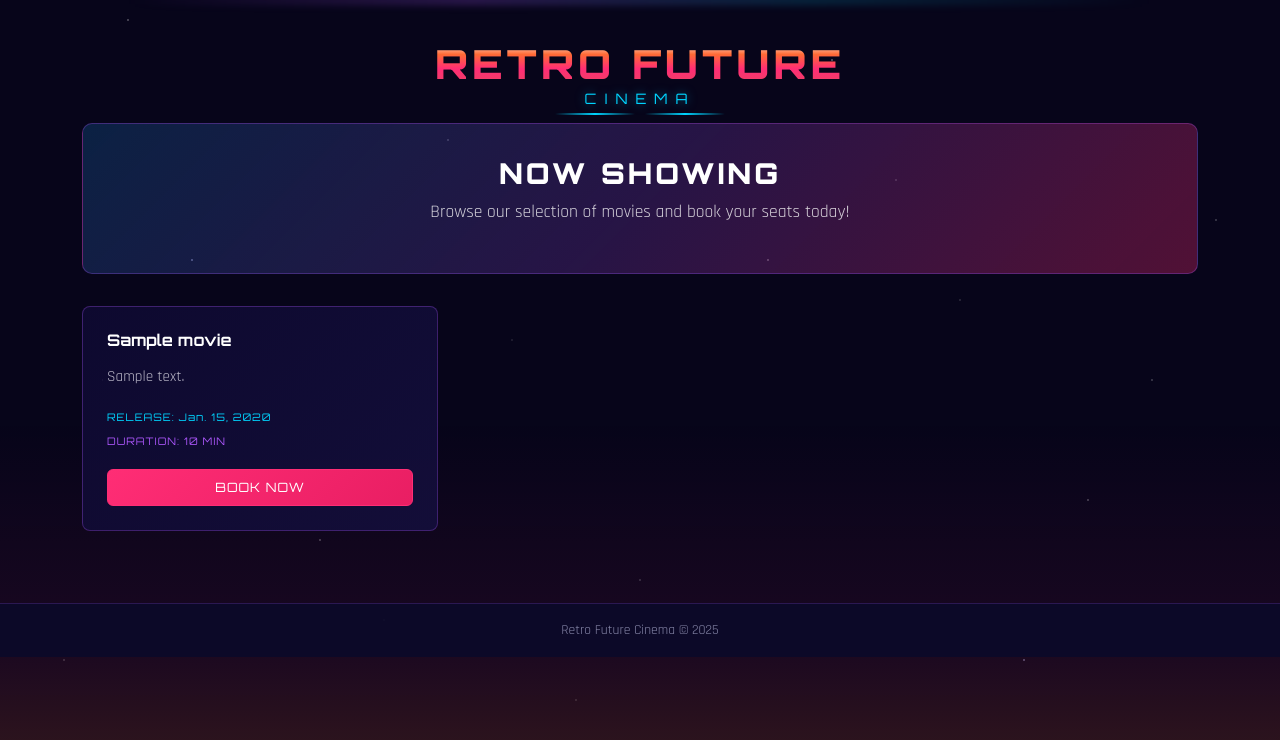
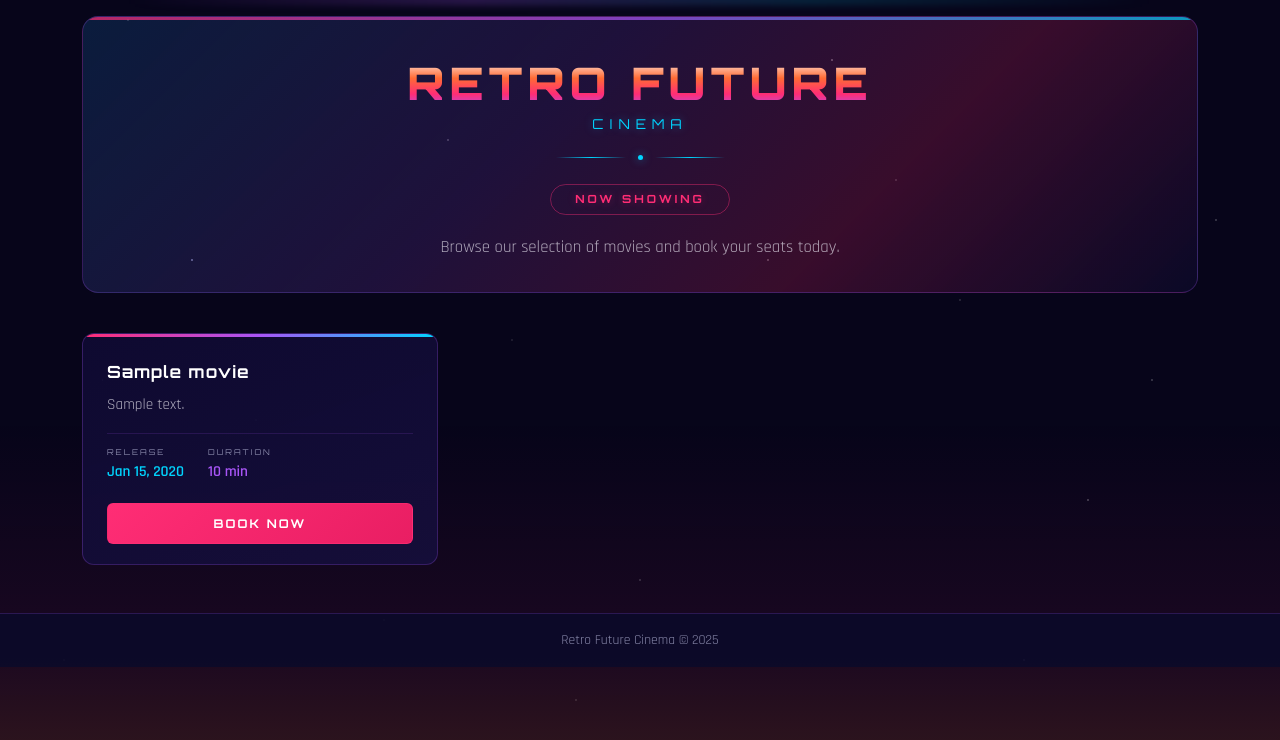
Before and after one commit to zmiller4/CS5300, a Django app: page / in a window 1280 px wide. Shown: the part 60-800 px from the top of the page. Run offline with Django 4.2, Linux system fonts and the light colour scheme; tables that the repository leaves empty hold one stand-in row (values such as "Sample post").

Commit message:
Update movie list UX

```diff
--- a/homework2/student/movie_theater_booking/bookings/templates/bookings/movie_list.html
+++ b/homework2/student/movie_theater_booking/bookings/templates/bookings/movie_list.html
@@ -1,50 +1,266 @@
 {% extends 'bookings/base.html' %}
 {% block title %}Now Showing - Retro Future Cinema{% endblock %}
+
+{% block extra_css %}
+<style>
+    /* Hero banner */
+    .home-hero {
+        position: relative;
+        background: linear-gradient(135deg,
+            rgba(15, 52, 96, 0.5) 0%,
+            rgba(168, 85, 247, 0.15) 40%,
+            rgba(255, 45, 117, 0.2) 70%,
+            rgba(12, 10, 42, 0.8) 100%
+        );
+        border: 1px solid rgba(168, 85, 247, 0.25);
+        border-radius: 16px;
+        padding: 2.5rem 2rem 2rem;
+        margin-bottom: 2.5rem;
+        text-align: center;
+        overflow: hidden;
+    }
+
+    .home-hero::before {
+        content: '';
+        position: absolute;
+        top: 0;
+        left: 0;
+        right: 0;
+        height: 3px;
+        background: linear-gradient(90deg, var(--neon-pink), var(--neon-purple), var(--neon-cyan));
+        opacity: 0.7;
+    }
+
+    .home-hero .hero-title {
+        font-family: 'Orbitron', sans-serif;
+        font-weight: 900;
+        font-size: clamp(1.8rem, 5vw, 2.8rem);
+        letter-spacing: 5px;
+        text-transform: uppercase;
+        background: linear-gradient(180deg, #fff 0%, #ff6b35 40%, #ff2d75 70%, #a855f7 100%);
+        -webkit-background-clip: text;
+        -webkit-text-fill-color: transparent;
+        background-clip: text;
+        margin-bottom: 0.25rem;
+        line-height: 1.2;
+    }
+
+    .home-hero .hero-sub {
+        font-family: 'Orbitron', sans-serif;
+        font-size: clamp(0.6rem, 1.8vw, 0.85rem);
+        letter-spacing: 6px;
+        text-transform: uppercase;
+        color: var(--neon-cyan);
+        text-shadow: 0 0 10px rgba(0, 212, 255, 0.4);
+        margin-bottom: 1.25rem;
+    }
+
+    .home-hero .hero-lines {
+        display: flex;
+        align-items: center;
+        justify-content: center;
+        gap: 12px;
+        margin-bottom: 1.5rem;
+    }
+
+    .home-hero .hero-line {
+        height: 1px;
+        width: 70px;
+        background: linear-gradient(90deg, transparent, var(--neon-cyan), transparent);
+    }
+
+    .home-hero .hero-line-dot {
+        width: 5px;
+        height: 5px;
+        border-radius: 50%;
+        background: var(--neon-cyan);
+        box-shadow: 0 0 8px rgba(0, 212, 255, 0.6);
+    }
+
+    .now-showing-badge {
+        display: inline-block;
+        font-family: 'Orbitron', sans-serif;
+        font-size: 0.7rem;
+        font-weight: 700;
+        letter-spacing: 3px;
+        text-transform: uppercase;
+        color: var(--neon-pink);
+        border: 1px solid rgba(255, 45, 117, 0.4);
+        border-radius: 20px;
+        padding: 0.4rem 1.5rem;
+        text-shadow: 0 0 8px rgba(255, 45, 117, 0.3);
+        margin-bottom: 0.5rem;
+    }
+
+    .hero-desc {
+        font-family: 'Rajdhani', sans-serif;
+        font-size: 1.05rem;
+        color: var(--text-light);
+        opacity: 0.7;
+        max-width: 500px;
+        margin: 0.75rem auto 0;
+    }
+
+    /* Movie cards */
+    .movie-card {
+        background: linear-gradient(160deg, rgba(15, 10, 50, 0.95) 0%, rgba(22, 15, 60, 0.9) 100%);
+        border: 1px solid rgba(168, 85, 247, 0.25);
+        border-radius: 12px;
+        overflow: hidden;
+        display: flex;
+        flex-direction: column;
+        height: 100%;
+        position: relative;
+        transition: transform 0.3s, box-shadow 0.3s, border-color 0.3s;
+    }
+
+    .movie-card:hover {
+        transform: translateY(-4px);
+        box-shadow: 0 6px 25px rgba(168, 85, 247, 0.25), 0 0 40px rgba(168, 85, 247, 0.08);
+        border-color: rgba(168, 85, 247, 0.5);
+    }
+
+    .movie-card-accent {
+        height: 3px;
+        background: linear-gradient(90deg, var(--neon-pink), var(--neon-purple), var(--neon-cyan));
+    }
+
+    .movie-card-body {
+        padding: 1.5rem 1.5rem 1.25rem;
+        display: flex;
+        flex-direction: column;
+        flex: 1;
+    }
+
+    .movie-card-title {
+        font-family: 'Orbitron', sans-serif;
+        font-weight: 700;
+        font-size: 1.05rem;
+        letter-spacing: 1px;
+        color: #fff;
+        margin-bottom: 0.6rem;
+        line-height: 1.3;
+    }
+
+    .movie-card-desc {
+        color: var(--text-light);
+        opacity: 0.75;
+        font-size: 0.95rem;
+        line-height: 1.6;
+        margin-bottom: 1rem;
+        flex: 1;
+    }
+
+    .movie-card-meta {
+        display: flex;
+        gap: 1.5rem;
+        margin-bottom: 1.25rem;
+        padding-top: 0.75rem;
+        border-top: 1px solid rgba(168, 85, 247, 0.15);
+    }
+
+    .movie-meta-item {
+        display: flex;
+        flex-direction: column;
+        gap: 0.15rem;
+    }
+
+    .movie-meta-label {
+        font-family: 'Orbitron', sans-serif;
+        font-size: 0.5rem;
+        letter-spacing: 2px;
+        text-transform: uppercase;
+        color: var(--text-muted);
+    }
+
+    .movie-meta-value {
+        font-family: 'Rajdhani', sans-serif;
+        font-size: 0.95rem;
+        font-weight: 600;
+        color: var(--neon-cyan);
+    }
+
+    .movie-meta-value.duration {
+        color: var(--neon-purple);
+    }
+
+    .btn-book {
+        background: linear-gradient(135deg, #ff2d75, #e91e63);
+        border: 1px solid rgba(255, 45, 117, 0.6);
+        color: #fff;
+        font-family: 'Orbitron', sans-serif;
+        font-size: 0.75rem;
+        font-weight: 700;
+        letter-spacing: 2px;
+        text-transform: uppercase;
+        padding: 0.65rem 1.5rem;
+        border-radius: 6px;
+        transition: all 0.3s;
+        text-align: center;
+        text-decoration: none;
+        display: block;
+    }
+
+    .btn-book:hover {
+        background: linear-gradient(135deg, #ff4d8d, #ff2d75);
+        box-shadow: 0 0 15px rgba(255, 45, 117, 0.4), 0 0 30px rgba(255, 45, 117, 0.15);
+        color: #fff;
+    }
+
+    /* Empty state */
+    .empty-movies {
+        background: linear-gradient(135deg, rgba(15, 10, 50, 0.7) 0%, rgba(22, 15, 60, 0.6) 100%);
+        border: 1px dashed rgba(168, 85, 247, 0.3);
+        border-radius: 12px;
+        padding: 3rem 2rem;
+        max-width: 480px;
+        margin: 0 auto;
+    }
+</style>
+{% endblock %}
+
 {% block content %}
-<div class="site-logo">
-    <h1>Retro Future</h1>
-    <div class="subtitle">Cinema</div>
-    <div class="logo-lines">
-        <span class="logo-line"></span>
-        <span class="logo-line"></span>
+<div class="home-hero">
+    <div class="hero-title">Retro Future</div>
+    <div class="hero-sub">Cinema</div>
+    <div class="hero-lines">
+        <span class="hero-line"></span>
+        <span class="hero-line-dot"></span>
+        <span class="hero-line"></span>
     </div>
+    <div class="now-showing-badge">Now Showing</div>
+    <p class="hero-desc">Browse our selection of movies and book your seats today.</p>
 </div>
 
-<div class="hero-section text-center text-white">
-    <h1 class="section-heading" style="font-size: clamp(1.2rem, 3vw, 1.8rem);">Now Showing</h1>
-    <p class="lead" style="font-family: 'Rajdhani', sans-serif; font-size: 1.1rem; opacity: 0.8;">
-        Browse our selection of movies and book your seats today!
-    </p>
-</div>
-
-<div class="row">
+<div class="row g-4">
     {% for movie in movies %}
-    <div class="col-lg-4 col-md-6 mb-4">
-        <div class="retro-card h-100 p-4 d-flex flex-column">
-            <h5 style="font-family: 'Orbitron', sans-serif; font-weight: 700; color: #fff; font-size: 1rem;">
-                {{ movie.title }}
-            </h5>
-            <p class="mt-2 mb-3" style="color: var(--text-light); opacity: 0.8; font-size: 0.95rem;">
-                {{ movie.description|truncatewords:25 }}
-            </p>
-            <div class="mt-auto mb-3">
-                <small class="neon-cyan" style="font-family: 'Orbitron', sans-serif; font-size: 0.65rem; letter-spacing: 1px;">
-                    RELEASE: {{ movie.release_date }}
-                </small><br>
-                <small class="neon-purple" style="font-family: 'Orbitron', sans-serif; font-size: 0.65rem; letter-spacing: 1px;">
-                    DURATION: {{ movie.duration }} MIN
-                </small>
+    <div class="col-lg-4 col-md-6">
+        <div class="movie-card">
+            <div class="movie-card-accent"></div>
+            <div class="movie-card-body">
+                <div class="movie-card-title">{{ movie.title }}</div>
+                <div class="movie-card-desc">{{ movie.description|truncatewords:25 }}</div>
+                <div class="movie-card-meta">
+                    <div class="movie-meta-item">
+                        <span class="movie-meta-label">Release</span>
+                        <span class="movie-meta-value">{{ movie.release_date|date:"M d, Y" }}</span>
+                    </div>
+                    <div class="movie-meta-item">
+                        <span class="movie-meta-label">Duration</span>
+                        <span class="movie-meta-value duration">{{ movie.duration }} min</span>
+                    </div>
+                </div>
+                <a href="{% url 'book_seat' movie.id %}" class="btn-book">Book Now</a>
             </div>
-            <a href="{% url 'book_seat' movie.id %}" class="btn btn-neon-pink mt-auto w-100">
-                Book Now
-            </a>
         </div>
     </div>
     {% empty %}
-    <div class="col-12 text-center py-5">
-        <p style="color: var(--text-muted); font-family: 'Orbitron', sans-serif; font-size: 0.85rem; letter-spacing: 1px;">
-            No movies available at the moment. Check back later!
-        </p>
+    <div class="col-12">
+        <div class="text-center empty-movies">
+            <p style="color: var(--text-muted); font-family: 'Orbitron', sans-serif; font-size: 0.8rem; letter-spacing: 1px;">
+                No movies available at the moment. Check back later!
+            </p>
+        </div>
     </div>
     {% endfor %}
 </div>
```
